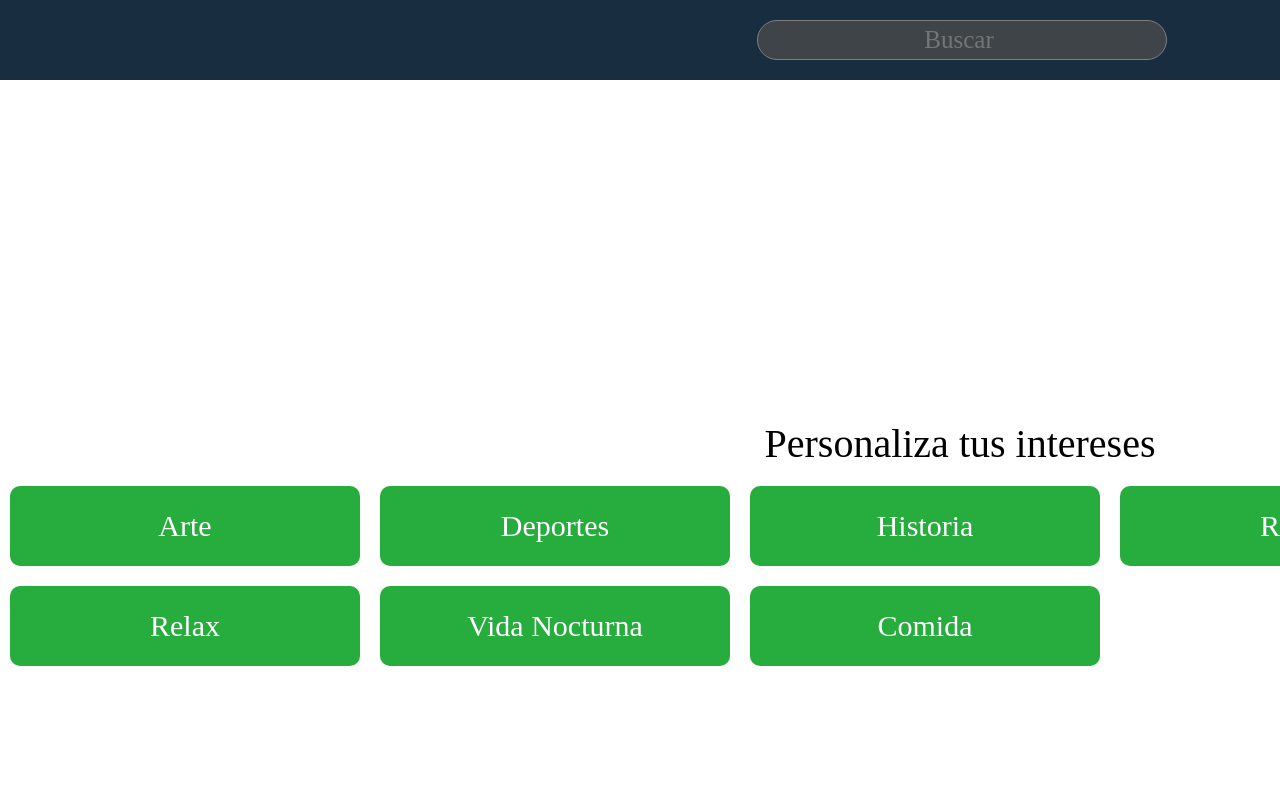
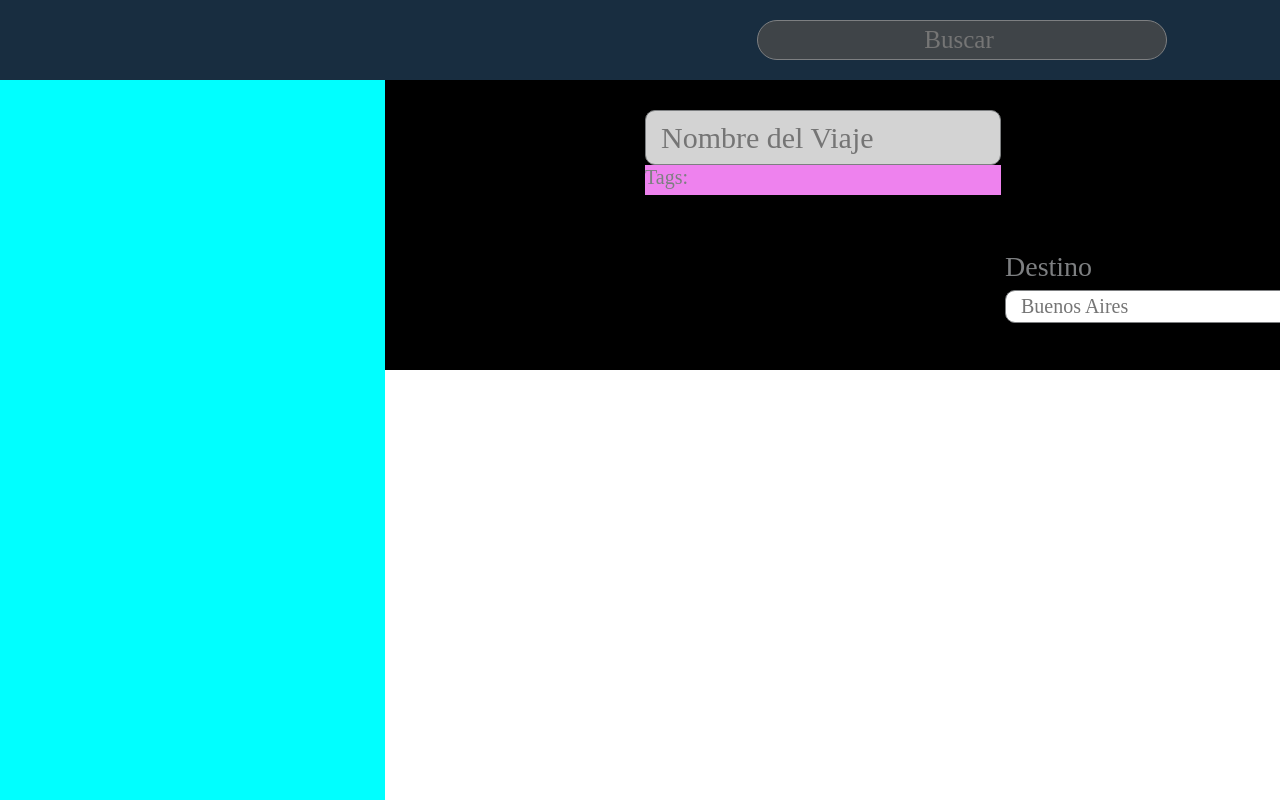
Before and after one commit to agustindelmonti/frontend, a React (Create React App) app: page / in a window 1280 px wide. Shown: the top 800 px of the page. Built offline with nearby package versions, Linux system fonts and the light colour scheme; what react-google-maps would draw is missing.

Commit message:
crear viaje alpha 0.0.0.1

```diff
--- a/src/index.js
+++ b/src/index.js
@@ -6,8 +6,10 @@ import App from "./pages/App";
 import Login from "./pages/login.js";
 import SignUp from "./pages/signup";
 import Interest from "./pages/interests";
+import Trip from "./pages/trip";
 
 //ReactDOM.render(<Login />, document.getElementById("root"));
 //ReactDOM.render(<SignUp />, document.getElementById("root"));
 //ReactDOM.render(<App />, document.getElementById("root"));
-ReactDOM.render(<Interest />, document.getElementById("root"));
+//ReactDOM.render(<Interest />, document.getElementById("root"));
+ReactDOM.render(<Trip/>, document.getElementById("root"));
--- /dev/null
+++ b/src/pages/trip.js
@@ -0,0 +1,40 @@
+import React from "react";
+import NavBar from "../components/navbar.jsx";
+import "../styles/trip.scss";
+import InterestCard from "../components/interestcard.jsx";
+
+
+export default class Trip extends React.Component{
+    render(){
+        return(
+            <React.Fragment>
+                <NavBar/>
+                <div>
+                    <div className="lateral">
+
+
+                    </div>
+                    <div className="head">
+                        <input
+                        type="text"
+                        className="tripName"
+                        placeholder="Nombre del Viaje"
+
+                    />
+                    <div className="tags">
+                        <h5>Tags:</h5>
+
+
+                    </div>
+                    <h3 className="destinoText">Destino</h3>
+                    <input
+                    type="text"
+                    className="destinoSearch"
+                    placeholder="Buenos Aires"
+                    />
+                    </div>
+                </div>
+            </React.Fragment>
+        );
+    }
+}
--- /dev/null
+++ b/src/styles/trip.scss
@@ -0,0 +1,49 @@
+.lateral{
+    width: 385px;
+    height: 999px;
+    background-color: aqua;
+}
+
+.head{
+    position: absolute;
+    top: 80px;
+    left: 385px;
+    width: 1535px;
+    height: 290px;
+    background-color: black;
+}
+
+.tripName{
+    position: absolute;
+    top: 30px;
+    left: 260px;
+    width: 356px;
+    height: 55px;
+    font-size: 30px;
+    border-radius: 10px;
+    background-color: lightgrey;
+}
+
+.tags{
+    position: absolute;
+    top:85px;
+    left:260px;
+    width: 356px;
+    height: 30px;
+    background-color: violet;
+}
+
+.destinoText{
+    position: absolute;
+    top: 170px;
+    left: 620px;
+}
+
+.destinoSearch{
+    position: absolute;
+    top: 210px;
+    left: 620px;
+    width: 300px;
+    border-radius: 10px;
+    font-size: 20px;
+}
```
